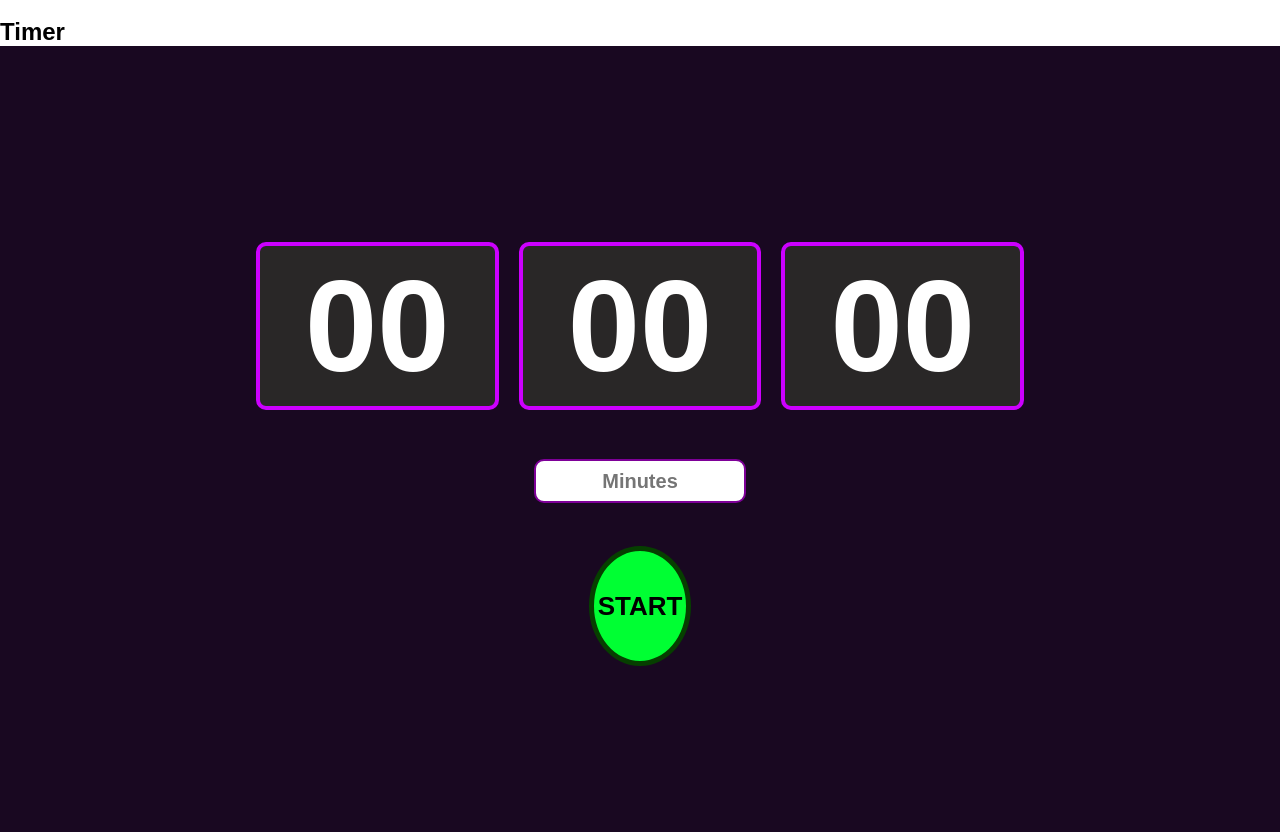
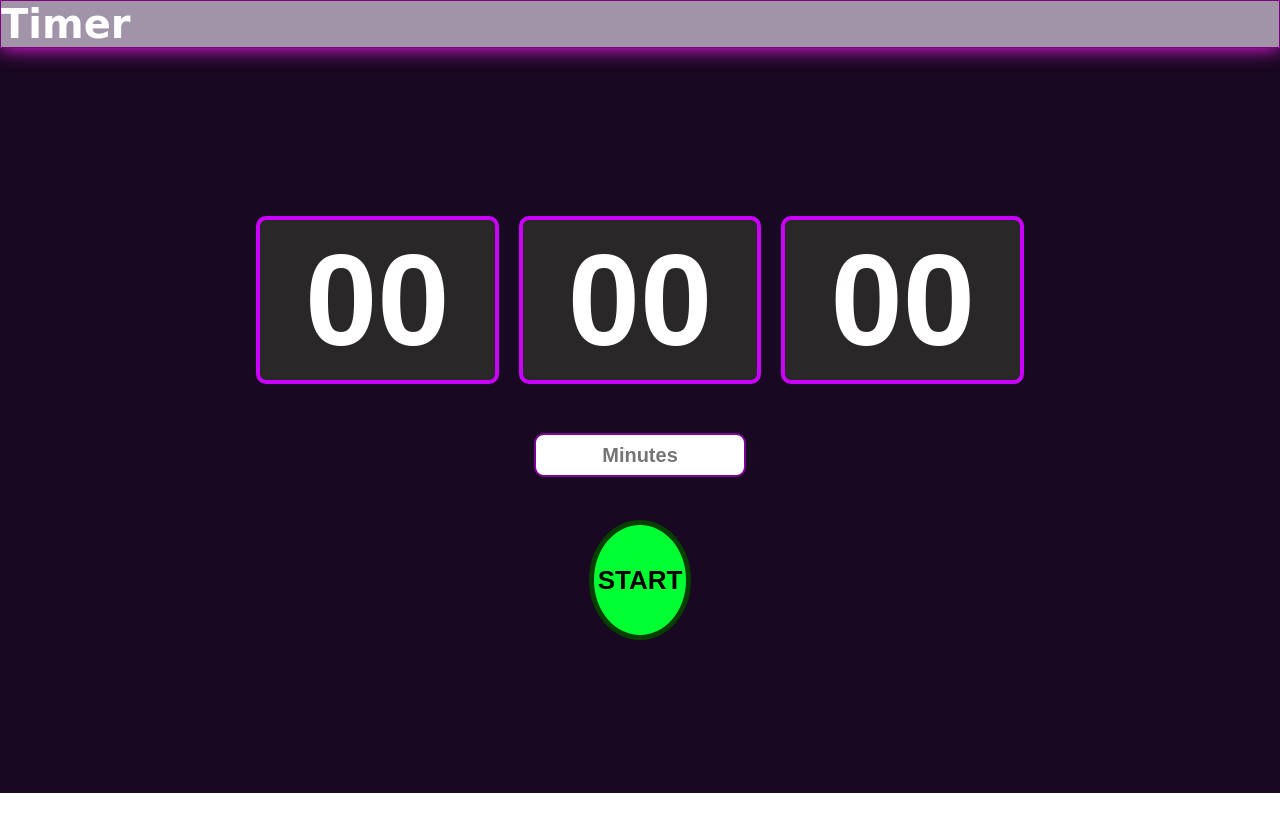
Before and after one commit to SidduSanmukh/Timer_Project, a plain HTML site: page index.html in a window 1280 px wide. After the commit the page ends 800 px from the top, so only its background shows below. Drawn offline with Linux system fonts and the light colour scheme.

Commit message:
style.css

```diff
--- a/style.css
+++ b/style.css
@@ -2,21 +2,31 @@
   margin: 0;
   padding: 0;
   font-family: Arial, Helvetica, sans-serif;
+}
+nav {
+  display: flex;
+  align-items: center;
+  background-color: rgb(162, 148, 168);
+  color: white;
+  box-shadow: 0px 0px 20px rgb(255, 32, 248);
+  position: relative;
+  /* padding: 1px 20px; */
+  border: 1px solid purple;
+  /* border-radius: 10px; */
+  box-sizing: border-box;
+}
+nav h1 {
+  font-size: 40px;
+  font-family: cursive;
 }
 .container {
   background-color: rgb(25, 8, 33);
   display: flex;
   justify-content: center;
   align-items: center;
-  height: 100vh;
+  height: 93.1vh;
 }
-.buttons {
-  display: flex;
-  justify-content: center;
-  gap: 40px;
-  height: 20vh;
-  /* background-color: white; */
-}
+
 .timer {
   display: flex;
   gap: 20px;
@@ -65,6 +75,12 @@
   background-color: rgb(255, 255, 255);
   color: rgb(0, 0, 0);
 }
+.buttons {
+  display: flex;
+  justify-content: center;
+  gap: 40px;
+  height: 20vh;
+}
 #start {
   background-color: rgb(0, 255, 51);
   border: 5px solid rgb(6, 63, 0);
@@ -83,11 +99,8 @@
 #start,
 #stop,
 #RESET {
-  /* background-color: rgb(0, 170, 255); */
   font-weight: 900;
   color: rgb(0, 0, 0);
-  /* border: 5px solid rgb(6, 63, 0); */
-  /* box-shadow: 0px 0px 30px rgb(255, 255, 255); */
   box-sizing: border-box;
   height: 15vh;
   width: 8vw;
```
